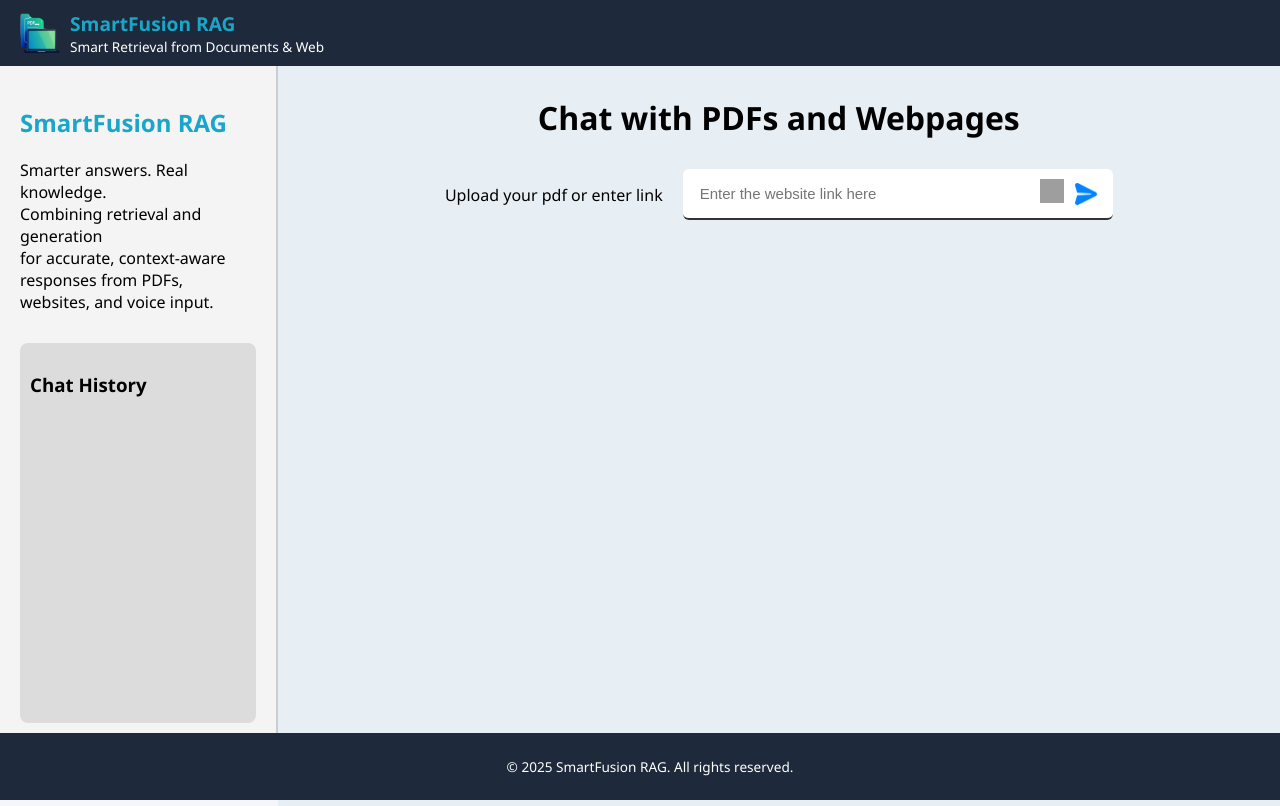
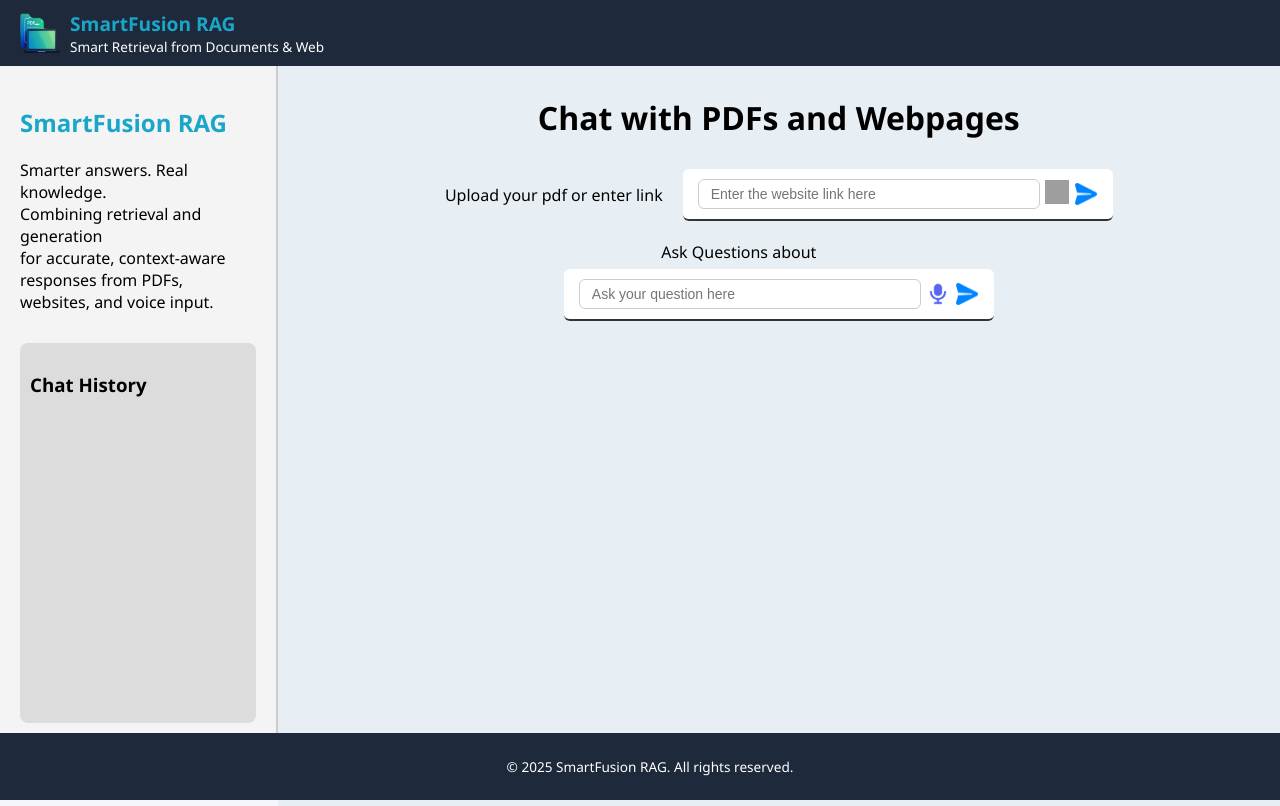
Before and after one commit to Ketan5757/smartfusion-rag, a React (Create React App) app in the folder frontend/: page /dashboard in a window 1280 px wide. Built offline with nearby package versions, Linux system fonts and the light colour scheme; no server answers; grey boxes are pictures that could not be loaded.

Commit message:
Added question input box

```diff
--- a/frontend/src/components/Dashboard.jsx
+++ b/frontend/src/components/Dashboard.jsx
@@ -4,12 +4,26 @@ import Footer from './Footer';
 import uploadIcon from '../assets/upload.png';
 import sendIcon from '../assets/send.png';
 import { useState } from 'react';
+import micIcon from '../assets/mic.png';
 
 
 const Dashboard = () => {
 
   const [inputText, setInputText] = useState('');
   const [submittedText, setSubmittedText] = useState('');
+  const [questionText, setQuestionText] = useState('');
+
+  const handleAskQuestion = () => {
+  if (questionText.trim() !== '') {
+    console.log("User asked:", questionText);
+    // You can implement backend call or chat logic here
+    setQuestionText('');
+  }
+};
+
+const handleMicInput = () => {
+  console.log("Mic icon clicked - implement STT here");
+};
 
   return (
     <>
@@ -99,6 +113,35 @@ const Dashboard = () => {
     </p>
   </div>
   )}
+  {/* Ask Questions Section */}
+<div className="question-row">
+  <label className="question-label">Ask Questions about</label>
+  <div className="upload-box">
+    <input
+      type="text"
+      placeholder="Ask your question here"
+      value={questionText}
+      onChange={(e) => setQuestionText(e.target.value)}
+      onKeyDown={(e) => {
+        if (e.key === 'Enter' && questionText.trim() !== '') {
+          handleAskQuestion();
+        }
+      }}
+    />
+    <img
+      src={micIcon}
+      alt="Mic"
+      className="upload-icon"
+      onClick={handleMicInput}
+    />
+    <img
+      src={sendIcon}
+      alt="Send"
+      className="upload-icon"
+      onClick={handleAskQuestion}
+    />
+  </div>
+</div>
 </div>
 </div>
 
--- a/frontend/src/styles/Dashboard.css
+++ b/frontend/src/styles/Dashboard.css
@@ -154,3 +154,34 @@
   color: #333;
   font-weight: 500;
 }
+
+.question-row {
+  display: flex;
+  flex-direction: column;
+  align-items: center;
+  margin-top: 20px;       /* ⬅️ Less margin to move it up */
+  gap: 6px;
+  width: 100%;
+  position: relative;
+}
+
+.question-label {
+  font-size: 16px;
+  font-weight: 500;
+  align-self: center;
+  transform: translateX(-40px); /* ⬅️ Move slightly to the right */
+}
+.upload-box {
+  display: flex;
+  align-items: center;
+  justify-content: center;
+  gap: 5px;
+}
+
+.upload-box input[type="text"] {
+  width: 150px;
+  padding: 6px 12px;
+  font-size: 14px;
+  border-radius: 6px;
+  border: 1px solid #ccc;
+}
```
